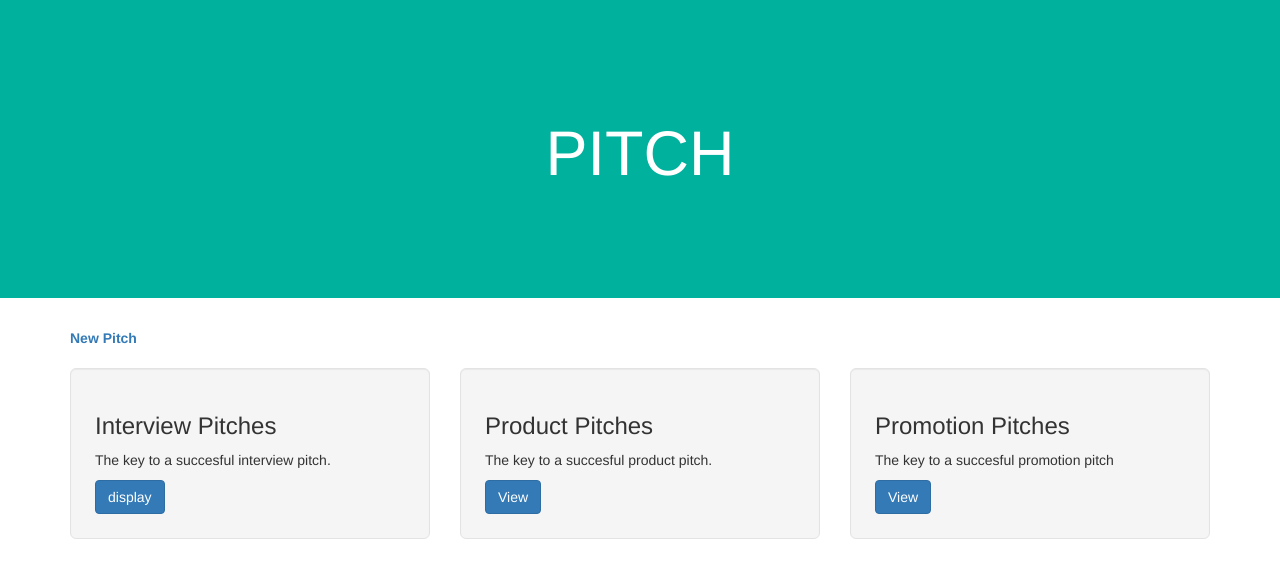
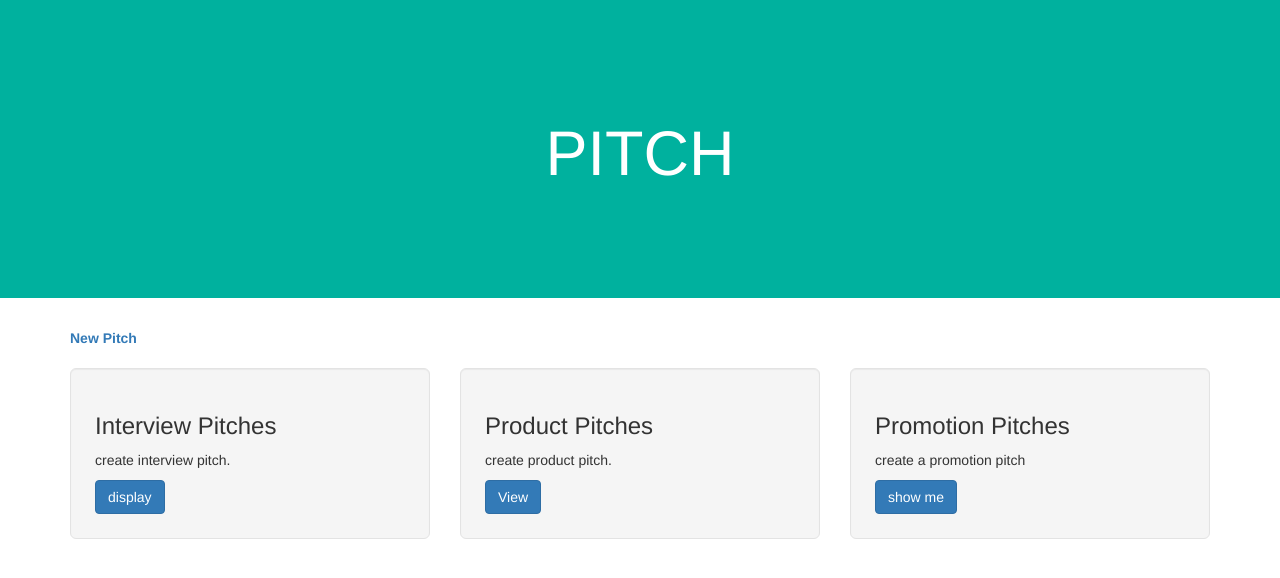
Before and after one commit to njorogebrian/pitch, a Flask app: page / in a window 1280 px wide. Shown: the part 73-651 px from the top of the page. Run offline with Flask 2, Linux system fonts and the light colour scheme; data that the repository does not hold is empty; some libraries are stand-ins or nearby versions.

Commit message:
config.py

```diff
--- a/app/templates/index.html
+++ b/app/templates/index.html
@@ -22,22 +22,22 @@
         <div class="col-md-4">
             <div class="well well-lg">
                 <h3>Interview Pitches</h3>
-                <p>The key to a succesful interview pitch.</p>
+                <p>create interview pitch.</p>
                 <a href="{{url_for('main.interview_pitches')}}" class="btn btn-primary -center">display</a>
             </div>
         </div>
         <div class="col-md-4">
             <div class="well well-lg">
                 <h3>Product Pitches</h3>
-                <p>The key to a succesful product pitch.</p>
+                <p>create product pitch.</p>
                 <a href="{{url_for('main.product_pitches')}}" class="btn btn-primary -center">View</a>
             </div>
         </div>
         <div class="col-md-4">
             <div class="well well-lg">
                 <h3>Promotion Pitches</h3>
-                <p>The key to a succesful promotion pitch</p>
-                <a href="{{url_for('main.promotion_pitches')}}" class="btn btn-primary -center">View</a>
+                <p>create a promotion pitch </p>
+                <a href="{{url_for('main.promotion_pitches')}}" class="btn btn-primary -center">show me</a>
             </div>
         </div>
     </div>
```
